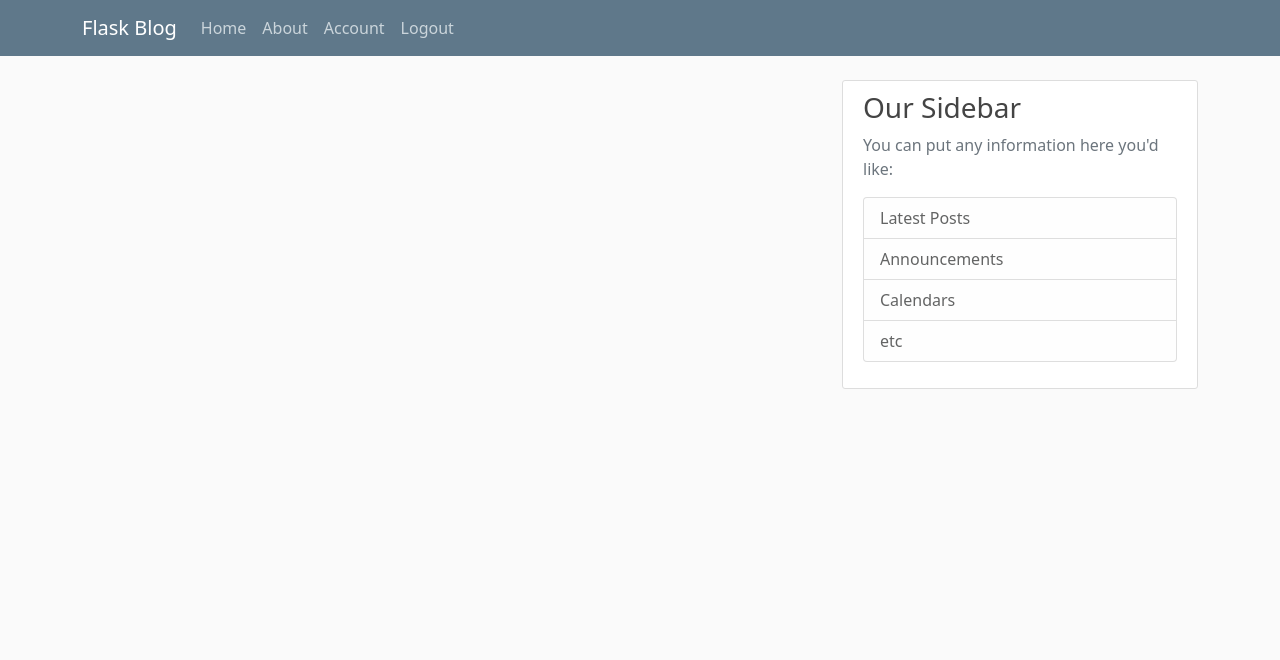
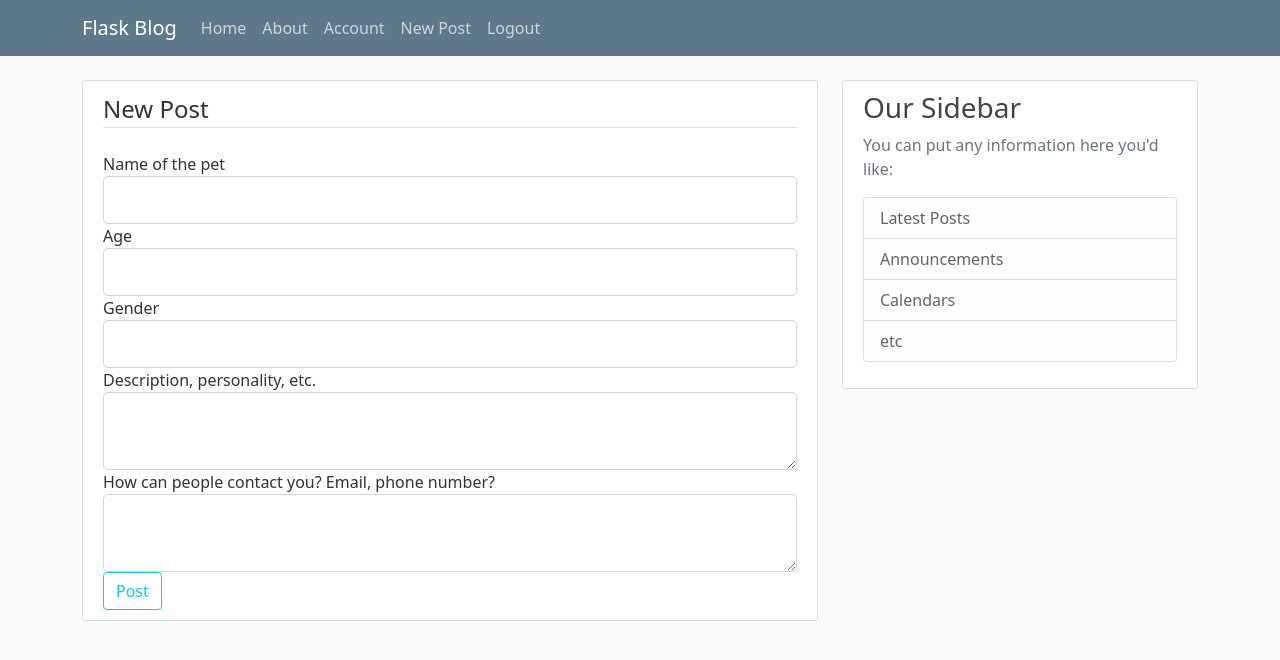
Before and after one commit to danielabrailo/adopt-a-pet-webapp, a Flask app: page /post/new in a window 1280 px wide. Shown: the top 660 px of the page. Run offline with Flask 2, Linux system fonts and the light colour scheme; a user stored in the database is signed in; some libraries are stand-ins or nearby versions.

Commit message:
Added post db

```diff
--- a/app/forms.py
+++ b/app/forms.py
@@ -1,7 +1,7 @@
 from flask_wtf import FlaskForm
 from flask_wtf.file import FileField, FileAllowed
 from flask_login import current_user
-from wtforms import StringField, PasswordField, SubmitField, BooleanField
+from wtforms import StringField, PasswordField, SubmitField, BooleanField, TextAreaField, IntegerField
 from wtforms.validators import DataRequired, Length, Email, EqualTo, ValidationError
 from app.models import User
 
@@ -52,5 +52,11 @@
             if user:
                 raise ValidationError('That email is taken. Please choose a different one.')
 
-# class PostForm(FlaskForm):
-#     title =
+
+class PostForm(FlaskForm):
+    name = StringField('Name of the pet', validators=[DataRequired()])
+    age = IntegerField('Age', validators=[DataRequired()])
+    gender = StringField('Gender', validators=[DataRequired()])
+    content = TextAreaField('Description, personality, etc.', validators=[DataRequired()])
+    adoption_info = TextAreaField('How can people contact you? Email, phone number?', validators=[DataRequired()])
+    submit = SubmitField('Post')
--- a/app/models.py
+++ b/app/models.py
@@ -29,6 +29,7 @@
     date_posted = db.Column(db.DateTime, nullable=False, default=datetime.utcnow)
     content = db.Column(db.Text, nullable=False)
     user_id = db.Column(db.Integer, db.ForeignKey('user.id'), nullable=False)
+    adoption_info = db.Column(db.Text, nullable=False)
 
     def __repr__(self):
         return f"Post('{self.name}', '{self.age}', '{self.gender}', '{self.date_posted}')"
--- a/app/routes.py
+++ b/app/routes.py
@@ -3,30 +3,15 @@
 from PIL import Image
 from flask import render_template, url_for, flash, redirect, request
 from app import app, db, bcrypt
-from app.forms import RegistrationForm, LoginForm, UpdateAccountForm
+from app.forms import RegistrationForm, LoginForm, UpdateAccountForm, PostForm
 from app.models import User, Post
 from flask_login import login_user, current_user, logout_user, login_required
-
-posts = [
-    {
-        'name': 'Kitty',
-        'age': 3,
-        'gender': 'Female',
-        'date_posted': 'November 21, 2021',
-        'user': 'John Doe'
-    },
-    {
-        'name': 'Cat',
-        'age': 5,
-        'gender': 'Male',
-        'date_posted': 'November 18, 2021'
-    }
-]
 
 
 @app.route('/')
 @app.route('/home')
 def main():
+    posts = Post.query.all()
     return render_template('home.html', posts=posts, title='Homepage')
 
 
@@ -97,7 +82,14 @@
     return render_template('account.html', title='Account', image_file=image_file, form=form)
 
 
-@app.route('/post/new')
+@app.route('/post/new', methods=['GET', 'POST'])
 @login_required
 def new_post():
-    return render_template('create_post.html', title='New Post')
+    form = PostForm()
+    if form.validate_on_submit():
+        post = Post(name=form.name.data, age=form.age.data, gender=form.gender.data, content=form.content.data, adoption_info=form.adoption_info.data, author=current_user)
+        db.session.add(post)
+        db.session.commit()
+        flash('Your post has been created successfully', 'success')
+        return redirect(url_for('main'))
+    return render_template('create_post.html', title='New Post', form=form)
--- a/app/templates/create_post.html
+++ b/app/templates/create_post.html
@@ -1,4 +1,90 @@
 {% extends 'layout.html' %}
 {% block content %}
+<div class="content-section">
+    <form action="" method="POST">
+        {{ form.hidden_tag() }}
+        <fieldset class="form-group">
+            <legend class="border-bottom mb-4">New Post</legend>
 
+            <div class="form-group">
+                {{ form.name.label(class="form-control-label") }}
+
+                {% if form.name.errors %}
+                    {{ form.name(class="form-control form-control-lg is-invalid") }}
+                    <div class="invalid-feedback">
+                        {% for error in form.name.errors %}
+                            <span>{{ error }}</span>
+                        {% endfor %}
+                    </div>
+                {% else %}
+                     {{ form.name(class="form-control form-control-lg") }}
+                {% endif %}
+            </div>
+
+            <div class="form-group">
+                {{ form.age.label(class="form-control-label") }}
+
+                {% if form.age.errors %}
+                    {{ form.age(class="form-control form-control-lg is-invalid") }}
+                    <div class="invalid-feedback">
+                        {% for error in form.age.errors %}
+                            <span>{{ error }}</span>
+                        {% endfor %}
+                    </div>
+                {% else %}
+                     {{ form.age(class="form-control form-control-lg") }}
+                {% endif %}
+            </div>
+
+            <div class="form-group">
+                {{ form.gender.label(class="form-control-label") }}
+
+                {% if form.gender.errors %}
+                    {{ form.gender(class="form-control form-control-lg is-invalid") }}
+                    <div class="invalid-feedback">
+                        {% for error in form.gender.errors %}
+                            <span>{{ error }}</span>
+                        {% endfor %}
+                    </div>
+                {% else %}
+                     {{ form.gender(class="form-control form-control-lg") }}
+                {% endif %}
+            </div>
+
+            <div class="form-group">
+                {{ form.content.label(class="form-control-label") }}
+
+                {% if form.content.errors %}
+                    {{ form.content(class="form-control form-control-lg is-invalid") }}
+                    <div class="invalid-feedback">
+                        {% for error in form.content.errors %}
+                            <span>{{ error }}</span>
+                        {% endfor %}
+                    </div>
+                {% else %}
+                    {{ form.content(class="form-control form-control-lg") }}
+                {% endif %}
+            </div>
+
+            <div class="form-group">
+                {{ form.adoption_info.label(class="form-control-label") }}
+
+                {% if form.adoption_info.errors %}
+                    {{ form.adoption_info(class="form-control form-control-lg is-invalid") }}
+                    <div class="invalid-feedback">
+                        {% for error in form.adoption_info.errors %}
+                            <span>{{ error }}</span>
+                        {% endfor %}
+                    </div>
+                {% else %}
+                    {{ form.adoption_info(class="form-control form-control-lg") }}
+                {% endif %}
+            </div>
+
+        </fieldset>
+        <div class="form-group">
+                {{ form.submit(class="btn btn-outline-info") }}
+        </div>
+    </form>
+</div>
 {% endblock content %}
--- a/app/templates/layout.html
+++ b/app/templates/layout.html
@@ -30,6 +30,7 @@
             <div class="navbar-nav">
                 {% if current_user.is_authenticated %}
                     <a class="nav-item nav-link" href="{{ url_for('account') }}">Account</a>
+                    <a class="nav-item nav-link" href="{{ url_for('new_post') }}">New Post</a>
                     <a class="nav-item nav-link" href="{{ url_for('logout') }}">Logout</a>
                 {% else %}
                     <a class="nav-item nav-link" href="{{ url_for('login') }}">Login</a>
```
